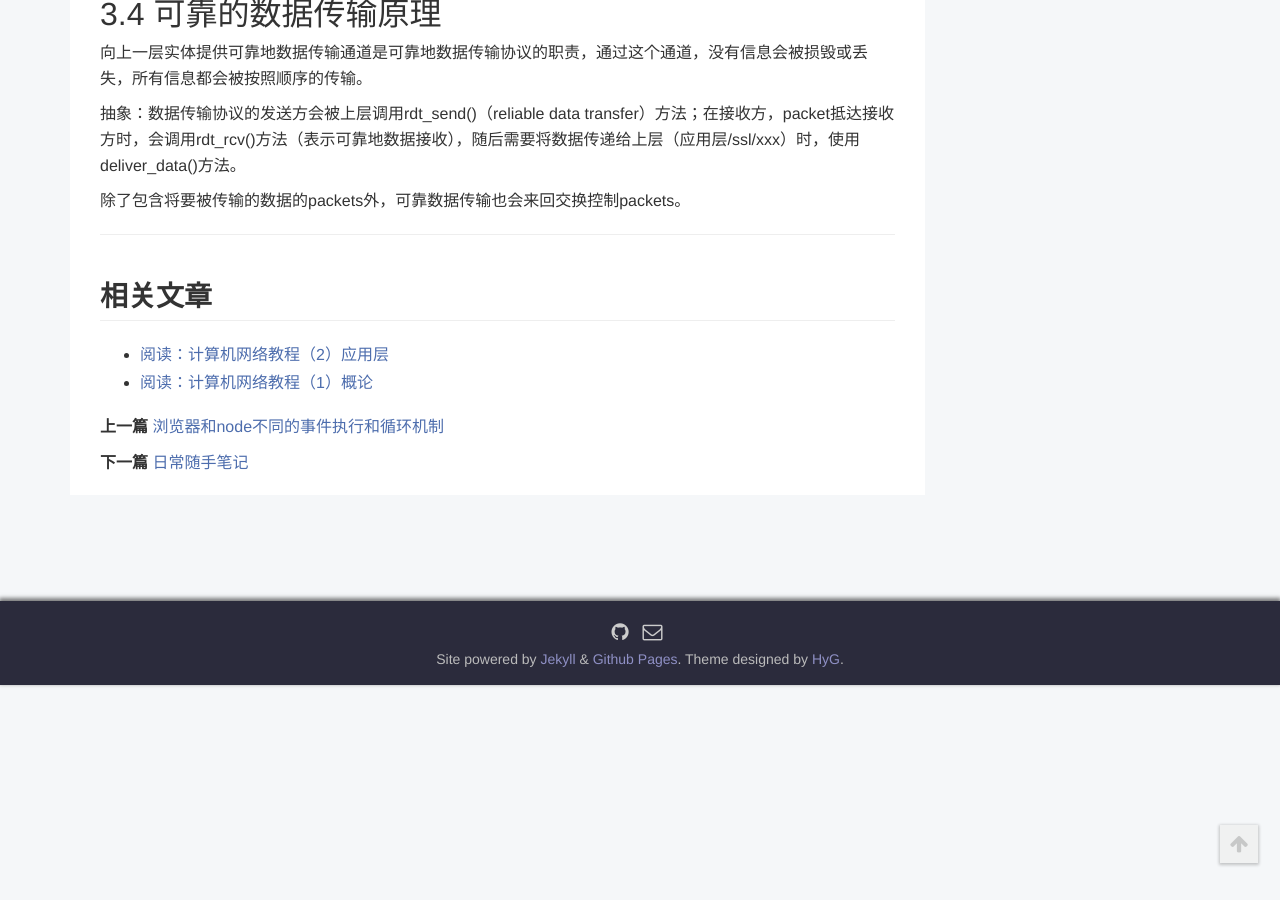
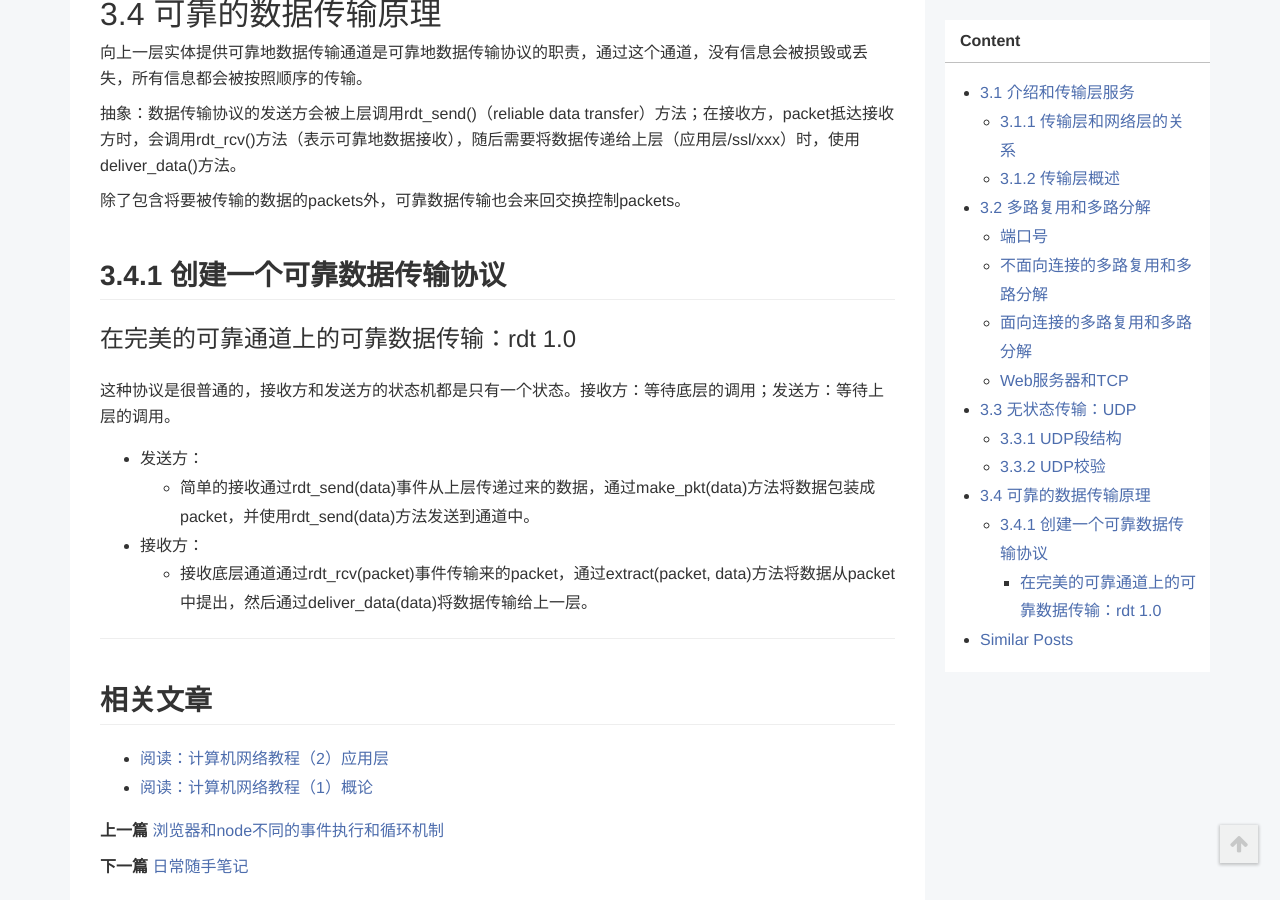
Before and after one commit to toBeTheLight/toBeTheLight.github.io, a Jekyll site: the page built from _posts/2018-03-19-计算机网络教程3 传输层.md, in a window 1280 px wide and 900 px high, scrolled down 4224 px. Built offline with Jekyll 4.4.1, drawn with Linux system fonts in a browser that asks for light colours; a style sheet for code colours, icons or effects is not loaded; before the commit the page ends 4909 px from its top, so only the background shows below that.

Commit message:
update: 3.4.1

```diff
--- a/_posts/2018-03-19-计算机网络教程3 传输层.md
+++ b/_posts/2018-03-19-计算机网络教程3 传输层.md
@@ -148,3 +148,14 @@
 抽象：数据传输协议的发送方会被上层调用rdt_send()（reliable data transfer）方法；在接收方，packet抵达接收方时，会调用rdt_rcv()方法（表示可靠地数据接收），随后需要将数据传递给上层（应用层/ssl/xxx）时，使用deliver_data()方法。
 
 除了包含将要被传输的数据的packets外，可靠数据传输也会来回交换控制packets。
+
+## 3.4.1 创建一个可靠数据传输协议
+
+### 在完美的可靠通道上的可靠数据传输：rdt 1.0
+
+这种协议是很普通的，接收方和发送方的状态机都是只有一个状态。接收方：等待底层的调用；发送方：等待上层的调用。
+
+* 发送方：
+    * 简单的接收通过rdt_send(data)事件从上层传递过来的数据，通过make_pkt(data)方法将数据包装成packet，并使用rdt_send(data)方法发送到通道中。
+* 接收方：
+    * 接收底层通道通过rdt_rcv(packet)事件传输来的packet，通过extract(packet, data)方法将数据从packet中提出，然后通过deliver_data(data)将数据传输给上一层。
```
